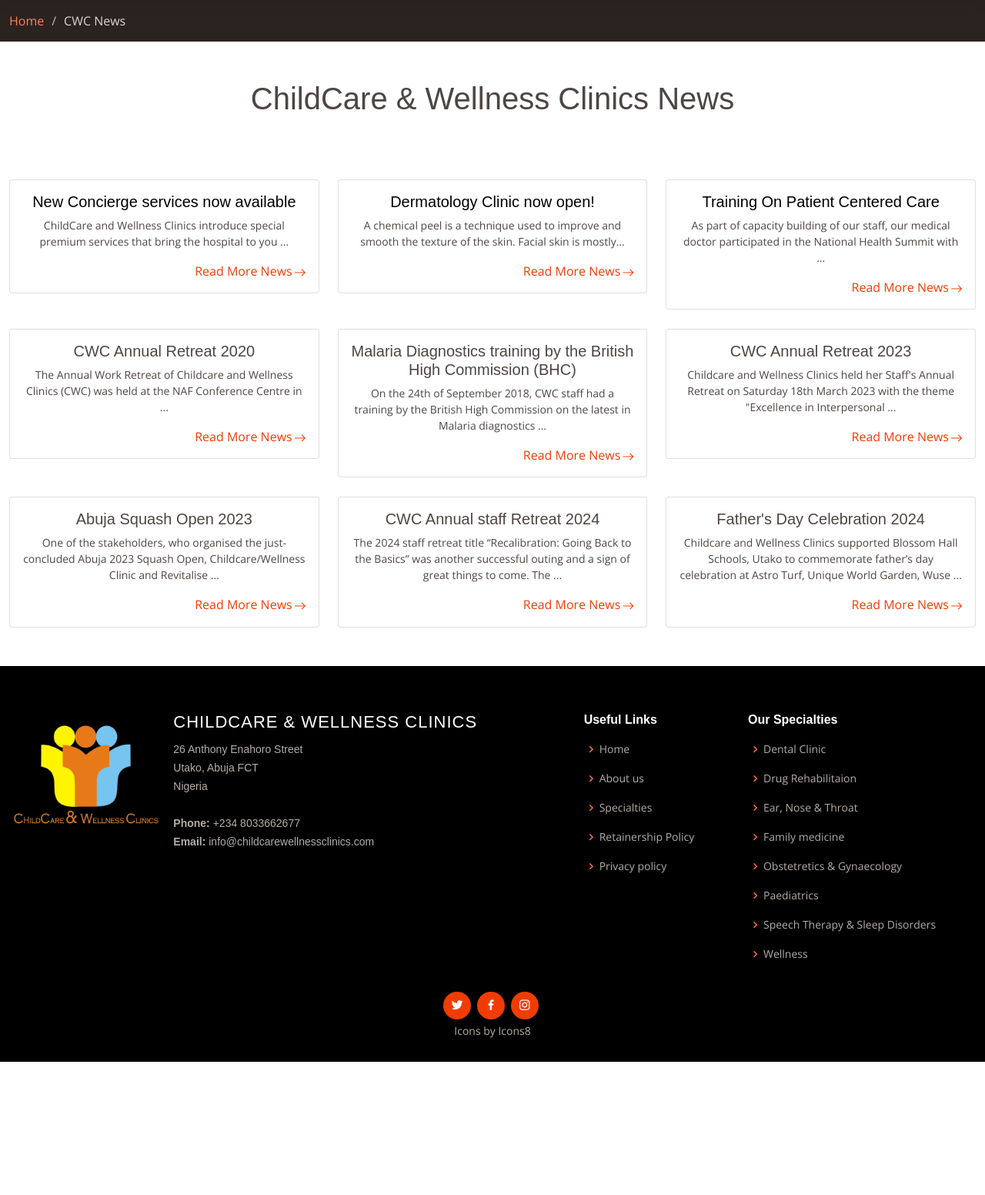
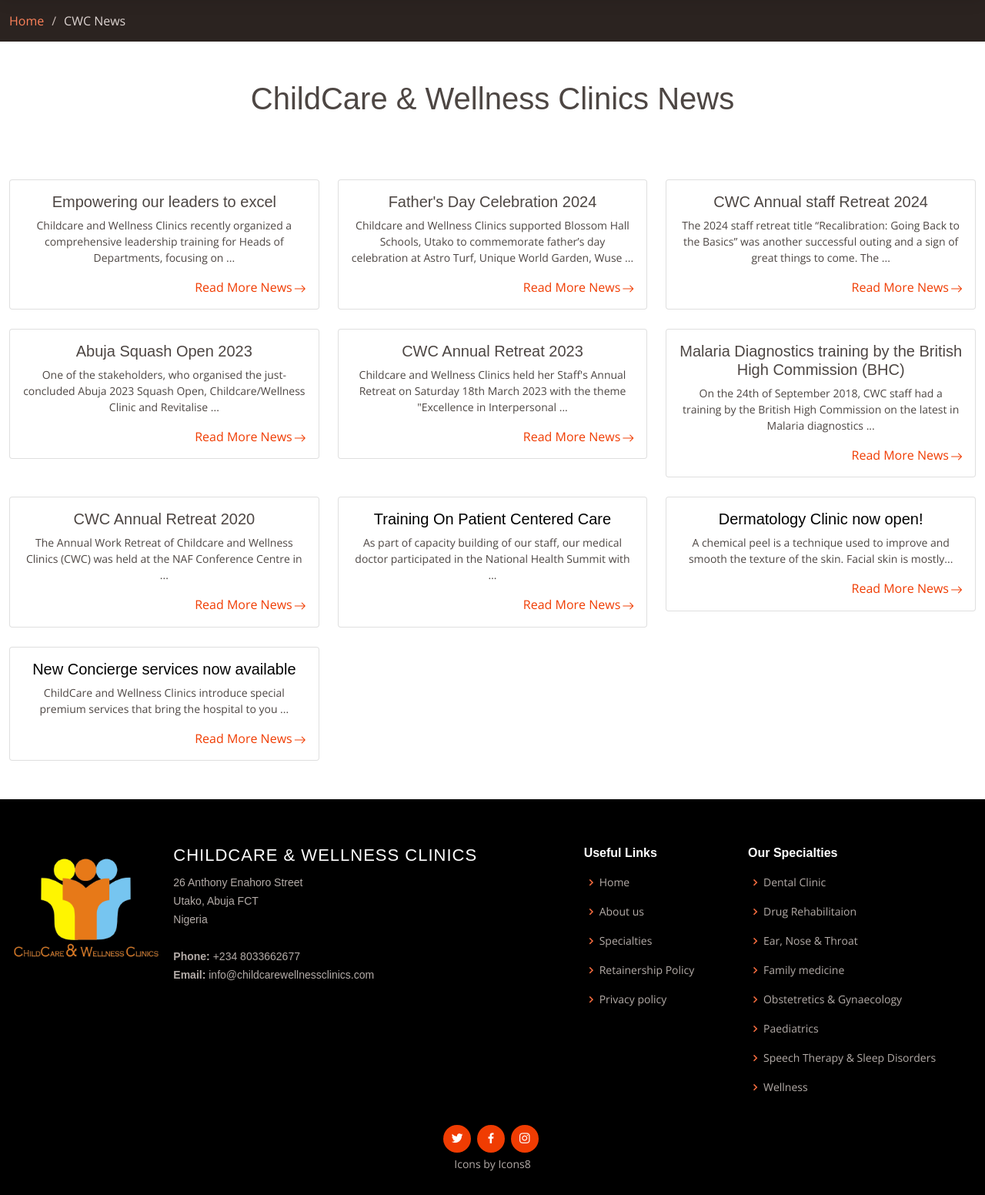
Before and after one commit to Flinch/cwc-web, a PHP site: page /cwc_news.html in a window 1280 px wide. Shown: the part 70-1622 px from the top of the page at 77% size. Before the commit the page ends 1449 px from the top, so only its background shows below. Run offline with PHP 8.4, Linux system fonts and the light colour scheme; some libraries are stand-ins or nearby versions; some web fonts are replaced.

Commit message:
update made

```diff
--- a/assets/css/style.css
+++ b/assets/css/style.css
@@ -2311,6 +2311,28 @@
   }
 }
 
+.cardrow {
+  display: flex;
+  flex-direction: column;
+  align-items: center;
+}
+
+.carditself {
+  margin-bottom: 16px; /* Adds some spacing between rows on smaller screens */
+}
+
+@media (min-width: 768px) {
+  .cardrow {
+    display: flex;
+    gap: 20px;
+    justify-content: flex-start;
+    flex-direction: row;
+  }
+  .columnstuff:last-child {
+    margin-right: auto; /* Push the last card to fill the space on the right */
+  }
+}
+
 .paeds-img {
   background: url(../img/paeds-800.svg) center center no-repeat;
   background-size: cover;
--- a/cwc_news.html
+++ b/cwc_news.html
@@ -75,79 +75,24 @@
 
           <div class="col-lg-4 col-md-6">
             <div class="card text-center">
-
               <div class="card-body">
-                <h5 class="card-title"><a href="" style="color:black">New Concierge services now available</a></h5>
-                <p class="card-text">ChildCare and Wellness Clinics introduce special premium services that bring the hospital to you ...</p>
-                <a href="https://childcarewellnessclinics.blogspot.com/2022/07/concierge-services-now-available-at-cwc.html" class="btn-read-more-news" target="_blank">Read More News <i class="bi bi-arrow-right"> </i></a>
+                <h5 class="card-title">Empowering our leaders to excel</h5>
+                <p class="card-text">Childcare and Wellness Clinics recently organized a comprehensive leadership training for Heads of Departments, focusing on ...</p>
+                <a href="https://childcarewellnessclinic.blogspot.com/2024/12/empowering-our-leaders-to-excel.html" class="btn-read-more-news" target="_blank">Read More News <i class="bi bi-arrow-right"> </i></a>
               </div>
 
             </div>
           </div>
 
-          <div class="col-lg-4 col-md-6">
-            <div class="card text-center">
 
-              <div class="card-body">
-                <h5 class="card-title"><a href="" style="color:black">Dermatology Clinic now open!</a></h5>
-                <p class="card-text">A chemical peel is a technique used to improve and smooth the texture of the skin. Facial skin is mostly...</p>
-                <a href="https://childcarewellnessclinics.blogspot.com/2022/07/dermatology-clinic-is-now-open-for.html" class="btn-read-more-news" target="_blank">Read More News <i class="bi bi-arrow-right"> </i></a>
-              </div>
 
-            </div>
-          </div>
 
           <div class="col-lg-4 col-md-6">
             <div class="card text-center">
-
               <div class="card-body">
-                <h5 class="card-title"><a href="" style="color:black">Training On Patient Centered Care</a></h5>
-                <p class="card-text">As part of capacity building of our staff, our medical doctor participated in the National Health Summit with …</p>
-                <a href="https://childcarewellnessclinics.blogspot.com/2021/03/training-on-patient-centered-care.html" class="btn-read-more-news" target="_blank">Read More News <i class="bi bi-arrow-right"> </i></a>
-              </div>
-
-            </div>
-          </div>
-
-          <div class="col-lg-4 col-md-6">
-            <div class="card text-center">
-
-              <div class="card-body">
-                <h5 class="card-title">CWC Annual Retreat 2020</h5>
-                <p class="card-text">The Annual Work Retreat of Childcare and Wellness Clinics (CWC) was held at the NAF Conference Centre in ...</p>
-                <a href="https://childcarewellnessclinics.blogspot.com/2021/03/cwc-annual-retreat-2020.html" class="btn-read-more-news" target="_blank">Read More News <i class="bi bi-arrow-right"> </i></a>
-              </div>
-
-            </div>
-          </div>
-
-          <div class="col-lg-4 col-md-6">
-            <div class="card text-center">
-
-              <div class="card-body">
-                <h5 class="card-title">Malaria Diagnostics training by the British High Commission (BHC)</h5>
-                <p class="card-text">On the 24th of September 2018, CWC staff had a training by the British High Commission on the latest in Malaria diagnostics ...</p>
-                <a href="https://childcarewellnessclinics.blogspot.com/2021/03/on-24th-of-september-2018-cwc-staff-had.html" class="btn-read-more-news" target="_blank">Read More News <i class="bi bi-arrow-right"> </i></a>
-              </div>
-
-            </div>
-          </div>
-          <div class="col-lg-4 col-md-6">
-            <div class="card text-center">
-
-              <div class="card-body">
-                <h5 class="card-title">CWC Annual Retreat 2023</h5>
-                <p class="card-text">Childcare and Wellness Clinics held her Staff's Annual Retreat on Saturday 18th March 2023 with the theme "Excellence in Interpersonal ...</p>
-                <a href="https://childcarewellnessclinic.blogspot.com/2023/03/cwc-staff-retreat-2023.html" class="btn-read-more-news" target="_blank">Read More News <i class="bi bi-arrow-right"> </i></a>
-              </div>
-            </div>
-          </div>
-          <div class="col-lg-4 col-md-6">
-            <div class="card text-center">
-              <div class="card-body">
-                <h5 class="card-title">Abuja Squash Open 2023</h5>
-                <p class="card-text">One of the stakeholders, who organised the just-concluded Abuja 2023 Squash Open, Childcare/Wellness Clinic and Revitalise ...</p>
-                <a href="https://childcarewellnessclinic.blogspot.com/2023/12/abuja-squash-games-open-2023.html" class="btn-read-more-news" target="_blank">Read More News <i class="bi bi-arrow-right"> </i></a>
+                <h5 class="card-title">Father's Day Celebration 2024</h5>
+                <p class="card-text">Childcare and Wellness Clinics supported Blossom Hall Schools, Utako to commemorate father’s day celebration at Astro Turf, Unique World Garden, Wuse ...</p>
+                <a href="https://childcarewellnessclinic.blogspot.com/2024/06/fathers-day-celebration-2024.html" class="btn-read-more-news" target="_blank">Read More News <i class="bi bi-arrow-right"> </i></a>
               </div>
 
             </div>
@@ -166,13 +111,79 @@
           <div class="col-lg-4 col-md-6">
             <div class="card text-center">
               <div class="card-body">
-                <h5 class="card-title">Father's Day Celebration 2024</h5>
-                <p class="card-text">Childcare and Wellness Clinics supported Blossom Hall Schools, Utako to commemorate father’s day celebration at Astro Turf, Unique World Garden, Wuse ...</p>
-                <a href="https://childcarewellnessclinic.blogspot.com/2024/06/fathers-day-celebration-2024.html" class="btn-read-more-news" target="_blank">Read More News <i class="bi bi-arrow-right"> </i></a>
+                <h5 class="card-title">Abuja Squash Open 2023</h5>
+                <p class="card-text">One of the stakeholders, who organised the just-concluded Abuja 2023 Squash Open, Childcare/Wellness Clinic and Revitalise ...</p>
+                <a href="https://childcarewellnessclinic.blogspot.com/2023/12/abuja-squash-games-open-2023.html" class="btn-read-more-news" target="_blank">Read More News <i class="bi bi-arrow-right"> </i></a>
               </div>
 
             </div>
           </div>
+          <div class="col-lg-4 col-md-6">
+            <div class="card text-center">
+
+              <div class="card-body">
+                <h5 class="card-title">CWC Annual Retreat 2023</h5>
+                <p class="card-text">Childcare and Wellness Clinics held her Staff's Annual Retreat on Saturday 18th March 2023 with the theme "Excellence in Interpersonal ...</p>
+                <a href="https://childcarewellnessclinic.blogspot.com/2023/03/cwc-staff-retreat-2023.html" class="btn-read-more-news" target="_blank">Read More News <i class="bi bi-arrow-right"> </i></a>
+              </div>
+            </div>
+          </div>
+          <div class="col-lg-4 col-md-6">
+            <div class="card text-center">
+
+              <div class="card-body">
+                <h5 class="card-title">Malaria Diagnostics training by the British High Commission (BHC)</h5>
+                <p class="card-text">On the 24th of September 2018, CWC staff had a training by the British High Commission on the latest in Malaria diagnostics ...</p>
+                <a href="https://childcarewellnessclinics.blogspot.com/2021/03/on-24th-of-september-2018-cwc-staff-had.html" class="btn-read-more-news" target="_blank">Read More News <i class="bi bi-arrow-right"> </i></a>
+              </div>
+
+            </div>
+          </div>
+          <div class="col-lg-4 col-md-6">
+            <div class="card text-center">
+
+              <div class="card-body">
+                <h5 class="card-title">CWC Annual Retreat 2020</h5>
+                <p class="card-text">The Annual Work Retreat of Childcare and Wellness Clinics (CWC) was held at the NAF Conference Centre in ...</p>
+                <a href="https://childcarewellnessclinics.blogspot.com/2021/03/cwc-annual-retreat-2020.html" class="btn-read-more-news" target="_blank">Read More News <i class="bi bi-arrow-right"> </i></a>
+              </div>
+
+            </div>
+          </div>
+          <div class="col-lg-4 col-md-6">
+            <div class="card text-center">
+
+              <div class="card-body">
+                <h5 class="card-title"><a href="" style="color:black">Training On Patient Centered Care</a></h5>
+                <p class="card-text">As part of capacity building of our staff, our medical doctor participated in the National Health Summit with …</p>
+                <a href="https://childcarewellnessclinics.blogspot.com/2021/03/training-on-patient-centered-care.html" class="btn-read-more-news" target="_blank">Read More News <i class="bi bi-arrow-right"> </i></a>
+              </div>
+
+            </div>
+          </div>
+          <div class="col-lg-4 col-md-6">
+            <div class="card text-center">
+
+              <div class="card-body">
+                <h5 class="card-title"><a href="" style="color:black">Dermatology Clinic now open!</a></h5>
+                <p class="card-text">A chemical peel is a technique used to improve and smooth the texture of the skin. Facial skin is mostly...</p>
+                <a href="https://childcarewellnessclinics.blogspot.com/2022/07/dermatology-clinic-is-now-open-for.html" class="btn-read-more-news" target="_blank">Read More News <i class="bi bi-arrow-right"> </i></a>
+              </div>
+
+            </div>
+          </div>
+          <div class="col-lg-4 col-md-6">
+            <div class="card text-center">
+
+              <div class="card-body">
+                <h5 class="card-title"><a href="" style="color:black">New Concierge services now available</a></h5>
+                <p class="card-text">ChildCare and Wellness Clinics introduce special premium services that bring the hospital to you ...</p>
+                <a href="https://childcarewellnessclinics.blogspot.com/2022/07/concierge-services-now-available-at-cwc.html" class="btn-read-more-news" target="_blank">Read More News <i class="bi bi-arrow-right"> </i></a>
+              </div>
+
+            </div>
+          </div>
+
 
         </div>
 
```
Also changed, not shown: index.html (+22 -0 lines), assets/img/pulse.jpeg (added).
